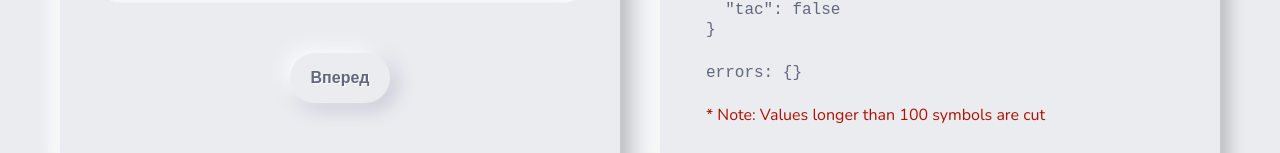
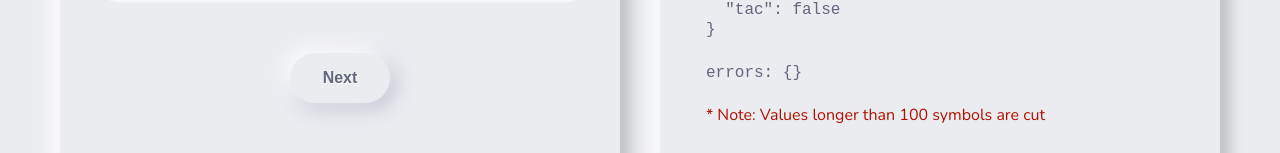
Before and after one commit to ItSerje/form-from-json-generator, a React (Create React App) app: page / in a window 1280 px wide. Shown: the part 572-725 px from the top of the page. Built offline with nearby package versions, Linux system fonts and the light colour scheme.

Commit message:
refactor to enable new btn text schema

```diff
--- a/src/multistep-form.json
+++ b/src/multistep-form.json
@@ -1,9 +1,11 @@
 {
   "formLabel": "Анкета",
-  "submitBtnText": "Submit",
-  "submittingBtnText": "Submitting",
-  "nextBtnText": "Вперед",
-  "backBtnText": "Назад",
+  "btnText": {
+    "submit": "Submit",
+    "submitting": "Submitting",
+    "next": "Next",
+    "back": "Back"
+  },
   "steps": [
     {
       "stepLabel": "Step 1",
--- a/src/validations/formValidations/formJsonValidationSchema.ts
+++ b/src/validations/formValidations/formJsonValidationSchema.ts
@@ -222,10 +222,16 @@ export const stepFieldsSchema = yup
 export const formJsonValidationSchema = yup
   .object({
     formLabel: yup.string(),
-    submitBtnText: yup.string(),
-    submittingBtnText: yup.string(),
-    nextBtnText: yup.string(),
-    backBtnText: yup.string(),
+    btnText: yup
+      .object()
+      .shape({
+        submit: yup.string(),
+        submitting: yup.string(),
+        next: yup.string(),
+        back: yup.string(),
+      })
+      .noUnknown(),
+
     steps: yup
       .array(
         yup.object().shape({
--- a/src/views/form/FormFromJson/FormFromJson.tsx
+++ b/src/views/form/FormFromJson/FormFromJson.tsx
@@ -105,10 +105,10 @@ const FormFromJson: FC<FormFromJsonProps> = ({
             )}
             <FormComponents.ButtonGroup
               step={step}
-              submitBtnText={data.submitBtnText}
-              submittingBtnText={data.submittingBtnText}
-              nextBtnText={data.nextBtnText}
-              backBtnText={data.backBtnText}
+              submitBtnText={data.btnText.submit}
+              submittingBtnText={data.btnText.submitting}
+              nextBtnText={data.btnText.next}
+              backBtnText={data.btnText.back}
               isSubmitting={isSubmitting}
               isLastStep={isLastStep()}
               onClick={() => {
```
